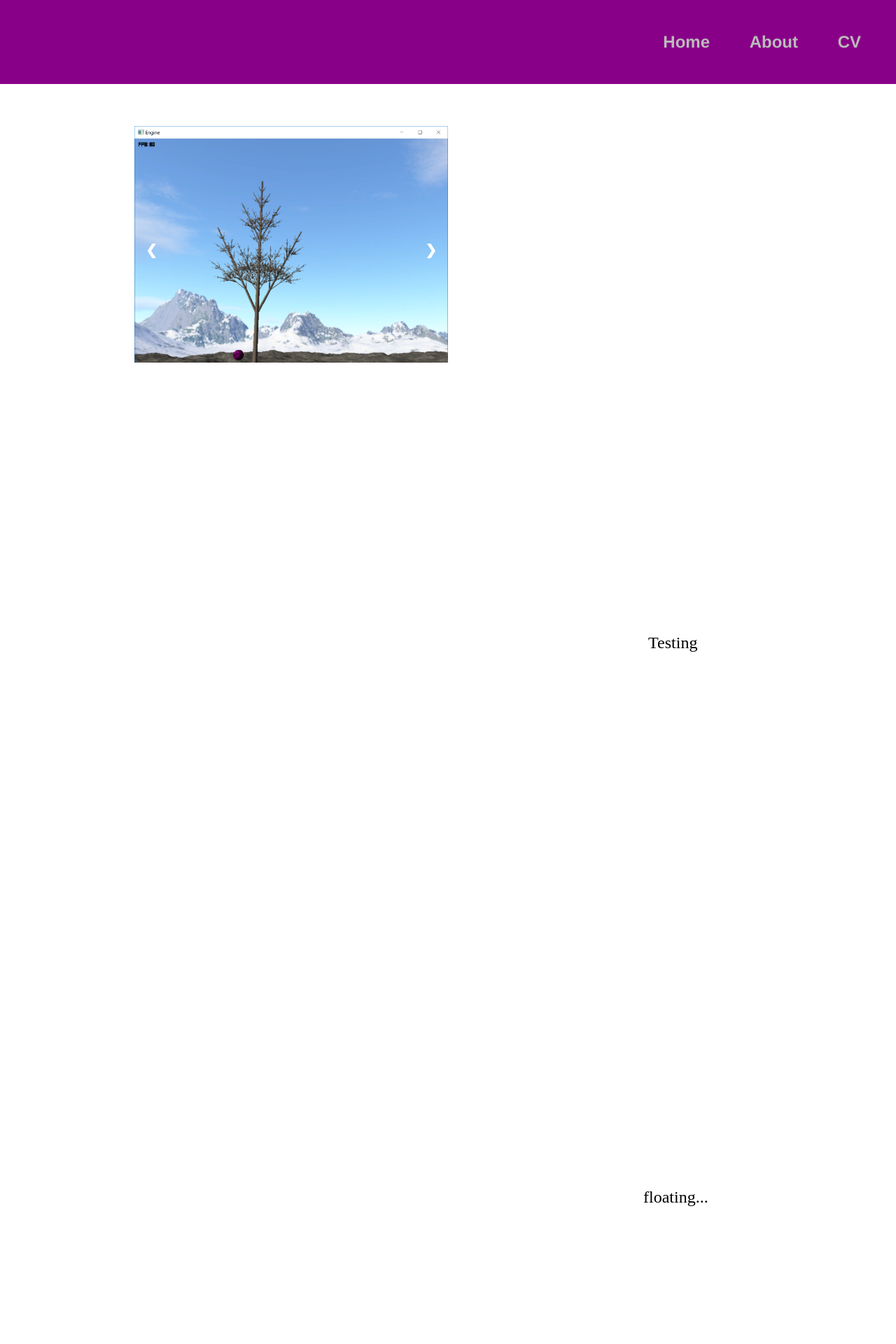
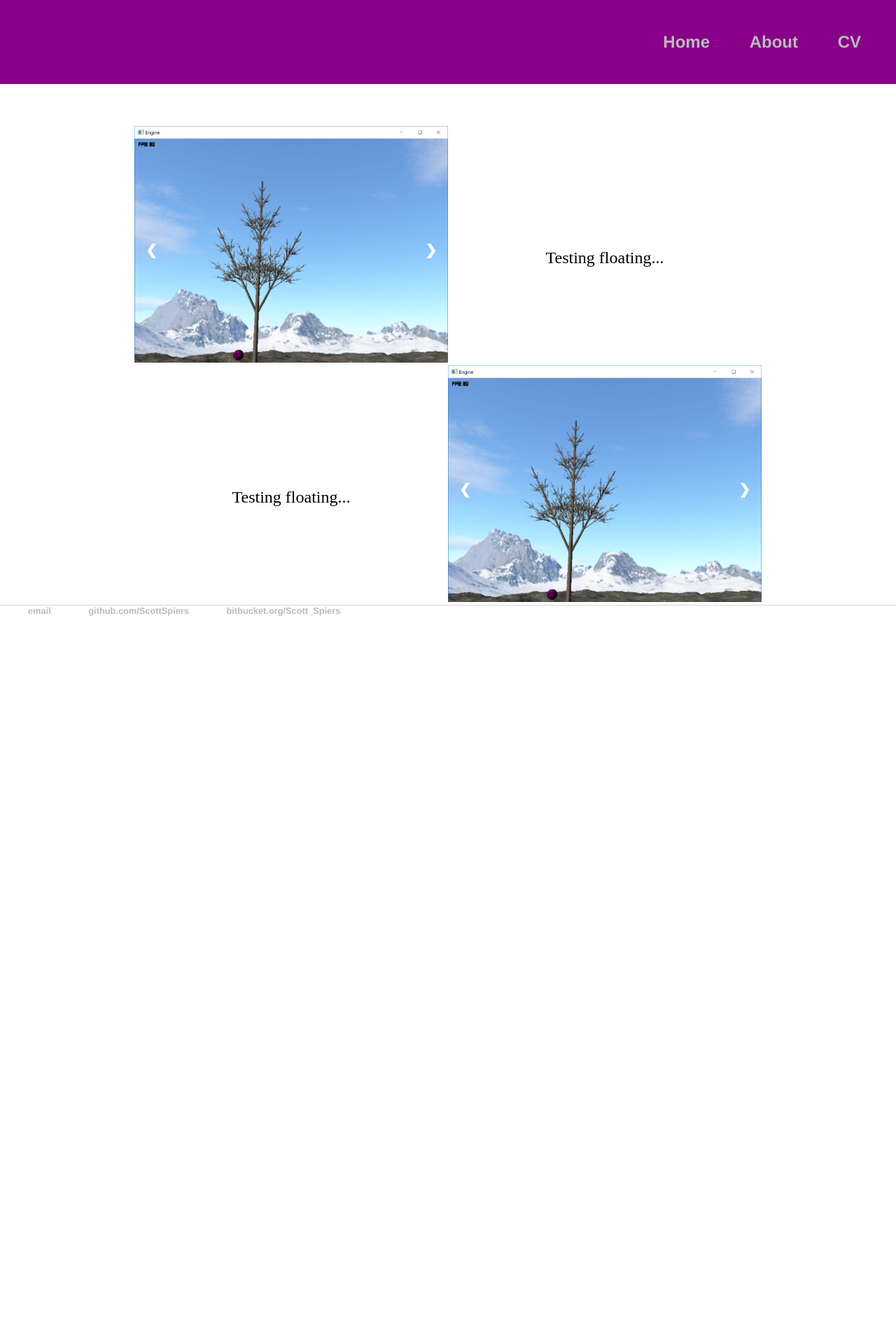
Before and after one commit to ScottSpiers/ScottSpiers.github.io, a Jekyll site: the page built from index.html, in a window 1280 px wide. Shown: the top 1920 px of the page at 70% size. Built offline with Jekyll 4.4.1, drawn with Linux system fonts in a browser that asks for light colours; after the commit the page ends 900 px from its top, so only the background shows below that.

Commit message:
Playing about with width and positioning of elements

```diff
--- a/css/main.css
+++ b/css/main.css
@@ -71,17 +71,16 @@ footer
 .slideshow-container
 {
     float: inherit;
-    width: 50%;
+    margin: auto;
     position: relative;
-    margin: auto;
 }
 
 .text-container
 {
+    text-align: center;
     font-size: 1.5em;
-    line-height: 33em;
-    text-align: center;
-    width: 50%;
+    position: relative;
+    top:175px;
 }
 
 .fadeSlides .faseSlides2
@@ -125,8 +124,8 @@ footer
 .dot .dot2
 {
     cursor: pointer;
-    height: 15px;
-    width: 15px;
+    height: 10%;
+    width: 50%;
     margin: 0 2px;
     background-color: #bbb;
     border-radius: 50%;
@@ -141,10 +140,12 @@ footer
 
 .left
 {
+    width: 50%;
     float: left;
 }
 
 .right
 {
+    width: 50%;
     float: right;
 }
--- a/index.html
+++ b/index.html
@@ -20,12 +20,12 @@ title: Scott Spiers, Portfolio
 
             <a class="prev" onclick="plusSlides(-1,0)">&#10094;</a>
             <a class="next" onclick="plusSlides(1,0)">&#10095;</a>
-        </div>
 
-        <div style="text-align:center">
-            <span class="dot" onclick="currentSlide(1,0)"></span>
-            <span class="dot" onclick="currentSlide(2,0)"></span>
-            <span class="dot" onclick="currentSlide(3,0)"></span>
+            <div style="text-align:center">
+                <span class="dot" onclick="currentSlide(1,0)"></span>
+                <span class="dot" onclick="currentSlide(2,0)"></span>
+                <span class="dot" onclick="currentSlide(3,0)"></span>
+            </div>
         </div>
     </div>
     <div class = "right">
```
